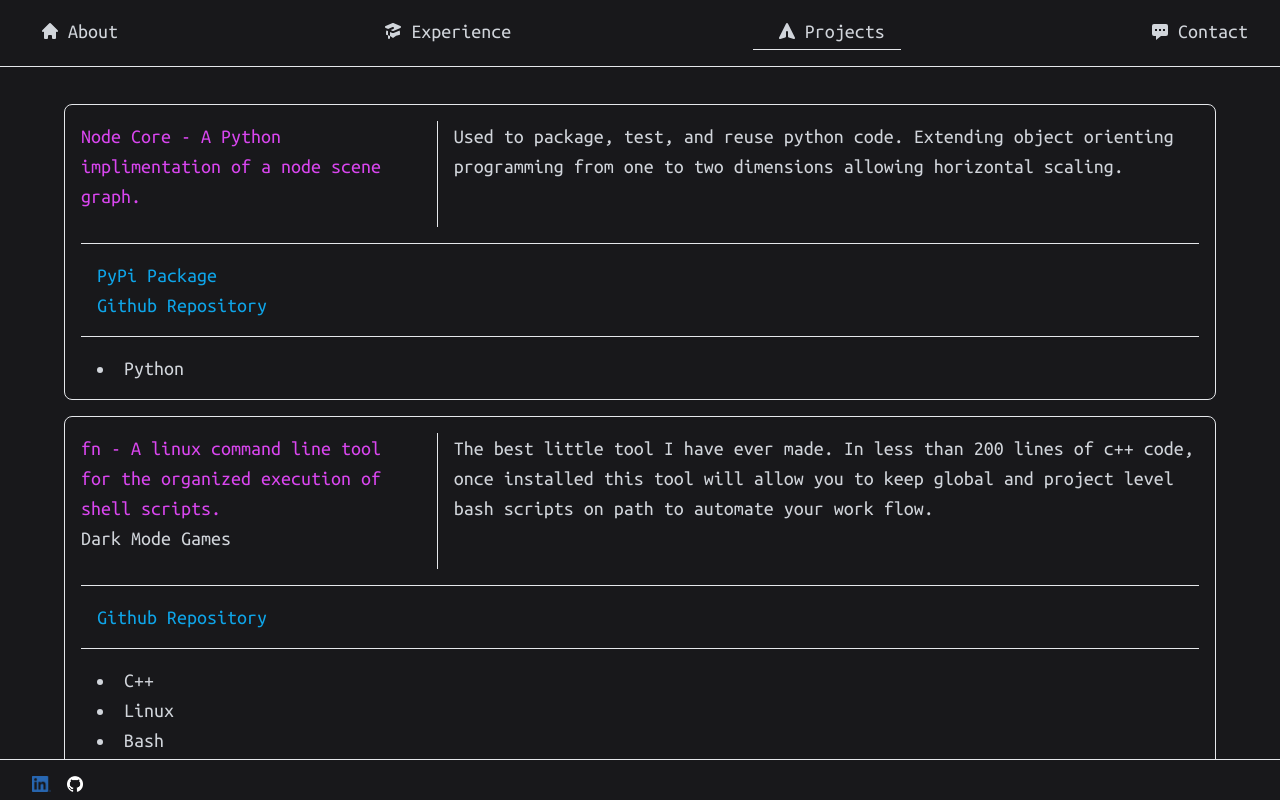
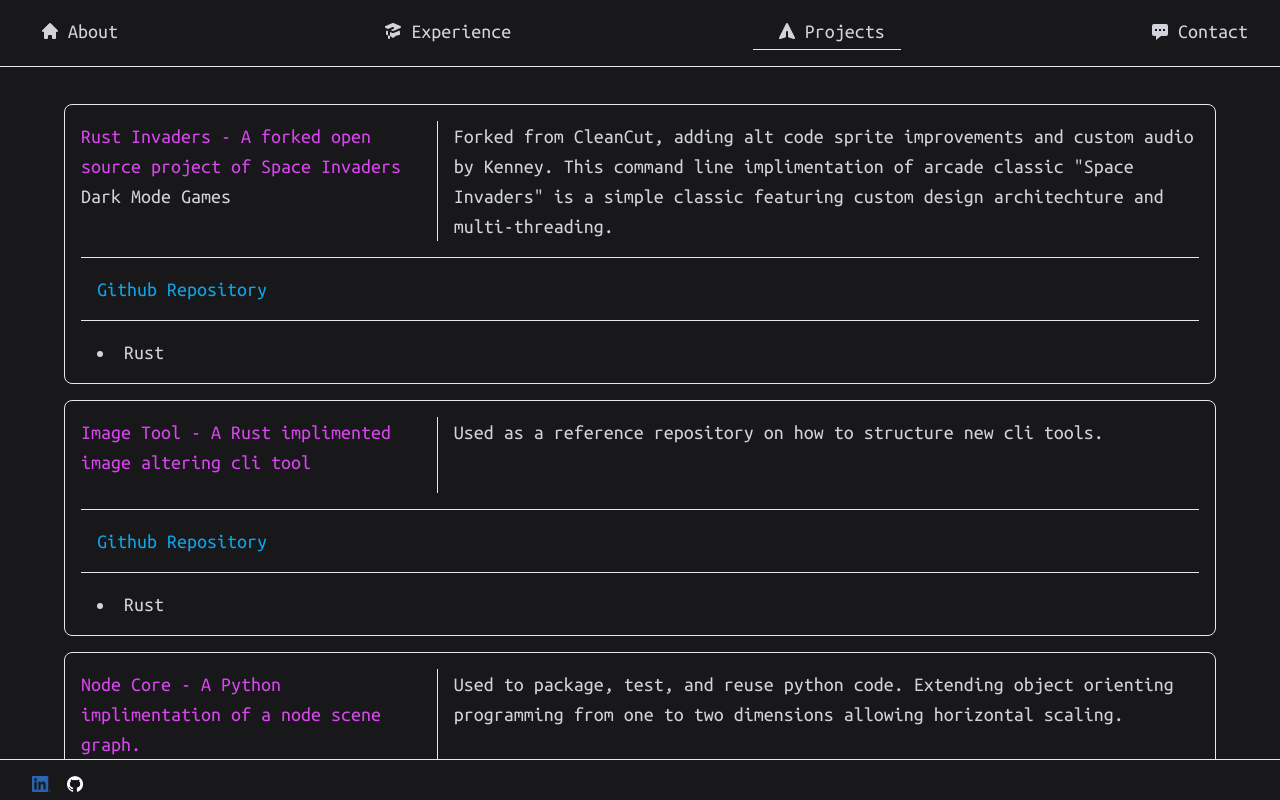
Before and after one commit to kalenwillits/portfolio, a Next.js app: page /projects in a window 1280 px wide. Built offline with nearby package versions, Linux system fonts and the light colour scheme.

Commit message:
Updating projects with new Rust projects

```diff
--- a/data/about.js
+++ b/data/about.js
@@ -5,9 +5,7 @@ export const about = {
   <br>
   <br>
   My experience is in <nobr style="color:rgb(14 165 233)">Data Engineering</nobr>, <nobr style="color:rgb(217 70 239)">Full Stack</nobr>, and <nobr style="color:rgb(244 63 94)">Video Game</nobr> development. I hold an <nobr style="color:rgb(34 197 94)">Associates Degree</nobr> from the University of Hawaii
-  with a certification in  data science from Springboard. My best work is building data-centric Python applications leveraging the Django or Pandas frameworks, but
-  I am also a well-rounded web developer using Next.js. Additionally I am a capable Data Engineer where I have deployed production level event-driven data pipelines to GCP, AWS, and Snowflake providing robust buisness-critical analytics.
-  <br>
+  with a certification in  data science from Springboard. I am obsessed with the developer experience and the responsible use of technology. For this reason, Rust is my preferred coding language. I am also proficient in Python, Javascript, and C++ as well.  <br>
   <br>
   Recently I embarked on a new journey founding the indie game studio <nobr style="color:rgb(244 63 94)"> <a href="https://www.darkmode.games/">Dark Mode Games</a> </nobr> where we use a fully open source tech stack to develop community-driven content. This is where I get to practice being a lead in agile project management using C++ and the Godot game engine.
   </p>
--- a/data/projects.js
+++ b/data/projects.js
@@ -20,6 +20,50 @@ let schema =
 
 export const projects =
   [
+	{
+      title: "Rust Invaders - A forked open source project of Space Invaders",
+      company: "Dark Mode Games",
+      description: `
+	  Forked from CleanCut, adding alt code sprite improvements and custom audio by Kenney.
+	  This command line implimentation of arcade classic "Space Invaders" is a simple classic
+	  featuring custom design architechture and multi-threading.
+	`,
+      timestamp: "",
+      links:
+        [
+          {
+            title:
+              "Github Repository",
+            url: "https://github.com/kalenwillits/RustInvaders",
+          },
+        ],
+      bullets:
+        [
+		  "Rust"
+        ],
+    },
+
+    {
+      title: "Image Tool - A Rust implimented image altering cli tool",
+      company: "",
+      description: `
+		Used as a reference repository on how to structure new cli tools.
+	`,
+      timestamp: "",
+      links:
+        [
+          {
+            title:
+              "Github Repository",
+            url: "https://github.com/kalenwillits/image-tool",
+          },
+        ],
+      bullets:
+        [
+		  "Rust"
+        ],
+    },
+
     {
       title: "Node Core - A Python implimentation of a node scene graph.",
       company: "",
```
